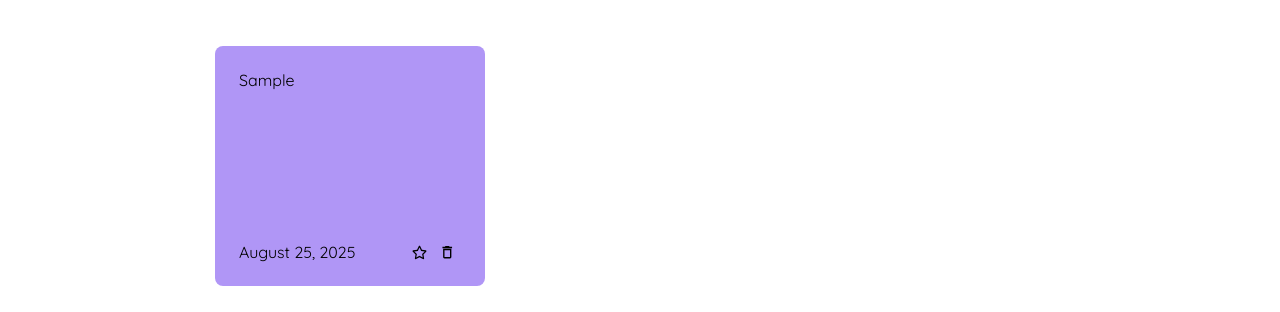
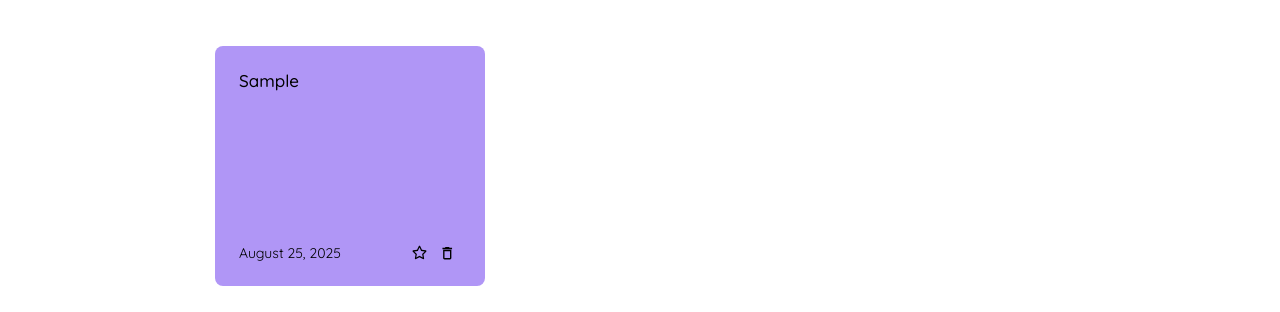
Before and after one commit to Nimus-oes/react-tile-note-app, a React (Vite) app: page / in a window 1280 px wide. Both pictures are taken after typing "Sample" into the empty fields and a click on the button 999 px from the left and 135 px from the top of the page. Shown: the part 164-476 px from the top of the page. Built offline with nearby package versions, Linux system fonts and the light colour scheme.

Commit message:
Apply app font family to input and buttons

```diff
--- a/src/components/NoteCard/NoteCard.module.css
+++ b/src/components/NoteCard/NoteCard.module.css
@@ -11,6 +11,8 @@
   overflow-wrap: break-word;
   overflow-y: scroll;
   word-break: keep-all;
+  font-weight: 500;
+  font-size: 17px;
 }
 
 .bottomWrapper {
@@ -25,6 +27,11 @@
   display: flex;
   flex-direction: row;
   align-items: center;
+}
+
+.date {
+  font-weight: 400;
+  font-size: 14px;
 }
 
 .favBtn,
--- a/src/components/NoteCard/NoteCard.tsx
+++ b/src/components/NoteCard/NoteCard.tsx
@@ -32,7 +32,7 @@ export default function NoteCard({ note, onDelete, onUpdate }: NoteCardProps) {
     <div className={styles.container} style={{ backgroundColor: note.color }}>
       <p className={styles.textWrapper}>{note.text}</p>
       <div className={styles.bottomWrapper}>
-        <p>{getLocalDate()}</p>
+        <p className={styles.date}>{getLocalDate()}</p>
         <div className={styles.btnWrapper}>
           <button onClick={handleUpdate} className={styles.favBtn}>
             {note.isFavorite ? <FaStar /> : <FaRegStar />}
--- a/src/index.css
+++ b/src/index.css
@@ -26,8 +26,13 @@ body {
   font-family: "Quicksand", sans-serif;
 }
 
+input {
+  font-family: inherit;
+}
+
 button {
   background-color: transparent;
   border: none;
   cursor: pointer;
+  font-family: inherit;
 }
```
